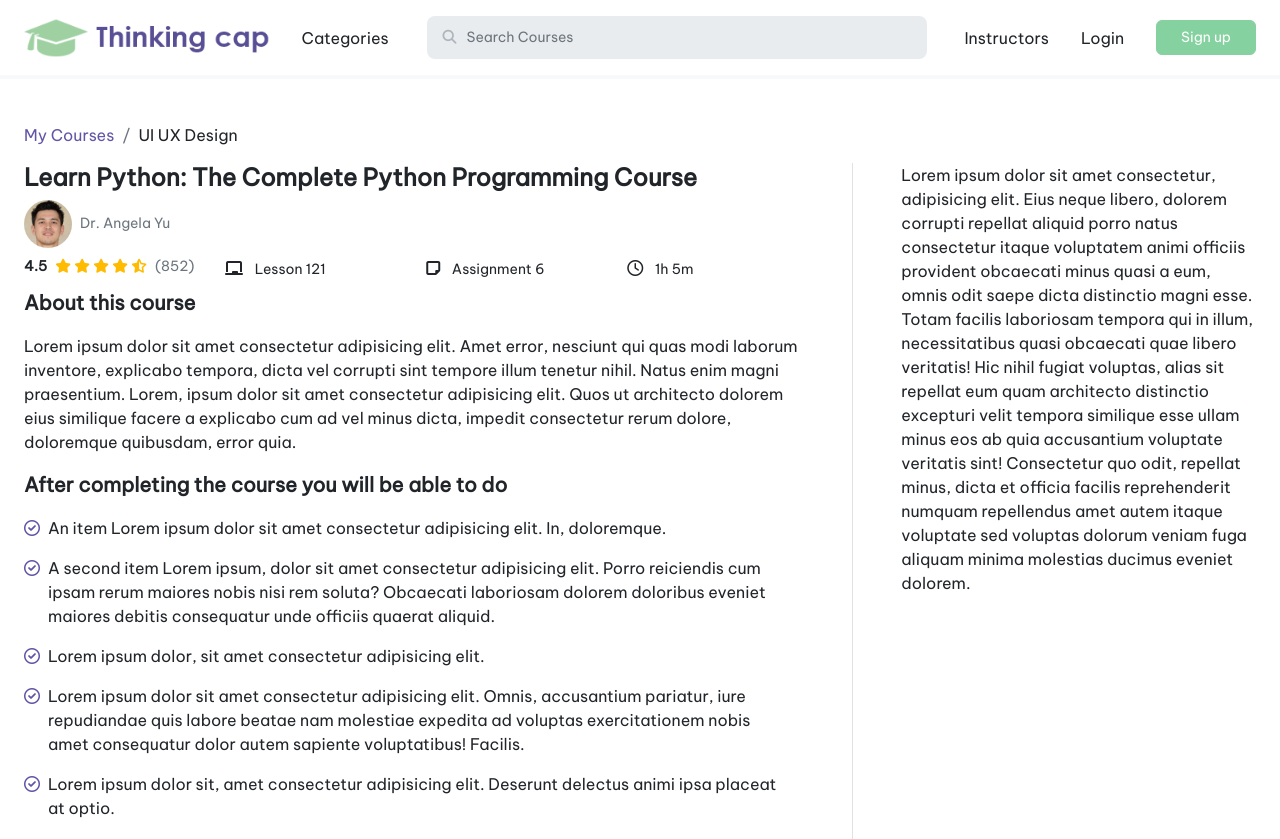
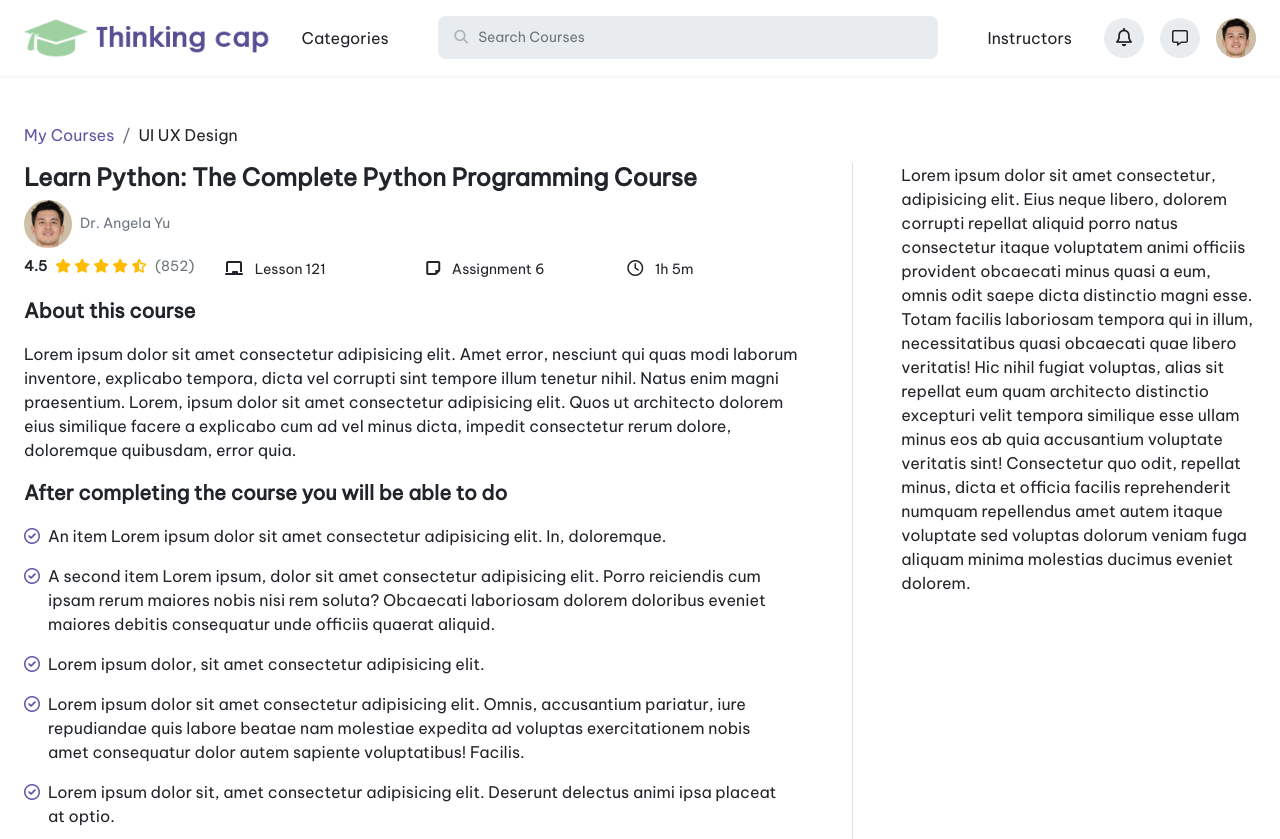
Before and after one commit to GMArjun/thinkingcap, a website: page src/productdetails.html in a window 1280 px wide. Shown: the top 839 px of the page. Drawn offline with Linux system fonts and the light colour scheme.

Commit message:
added after login header style

```diff
--- a/src/assets/styles/style.scss
+++ b/src/assets/styles/style.scss
@@ -718,6 +718,16 @@ footer {
   }
 }
 
+.icon-circle{
+  background-color: $gray-200;
+  height: $spacer * 2.5;
+  width: $spacer * 2.5;
+  display: flex;
+  justify-content: center;
+  align-items: center;
+}
+
+
 .purchase-history-block {
   overflow: hidden;
   &:hover {
--- a/src/productdetails.html
+++ b/src/productdetails.html
@@ -59,8 +59,15 @@
                 </div>
                 <div class="header-controls d-none d-lg-flex align-items-center flex-0-auto">
                     <a href="#" class="nav-link">Instructors</a>
-                    <a href="#" class="nav-link">Login</a>
-                    <a class="btn btn-secondary flex-0-auto" style="--bs-btn-padding-x: 1.5rem;" href="#">Sign up</a>
+                    <div class="d-flex gap-3">
+                        <a href="#" class="nav-link icon-circle rounded-circle p-1"> <i class="fa-regular fa-bell"
+                                style="font-size: 1.143rem;"></i> </a>
+                        <a href="#" class="nav-link icon-circle rounded-circle p-1"><i
+                                class="fa-regular fa-message"></i></a>
+                        <div class="author-preview flex-0-auto">
+                            <img src="./assets/img/static/sampleperson.jpg" alt="">
+                        </div>
+                    </div>
                 </div>
             </div>
         </div>
@@ -154,18 +161,19 @@
                     </nav>
                 </div>
                 <div class="product-details-block">
-                    <div class="row gx-5 gy-4 pb-5">
+                    <div class="row gx-5 gy-3 pb-5">
                         <div class="col-lg-8 pe-lg-5 details-left">
-                            <h4 class="fw-bold">Learn Python: The Complete Python
+                            <div class="d-grid gap-2 mb-2">
+                                <h4 class="fw-bold mb-0">Learn Python: The Complete Python
                                     Programming Course</h4>
-                            <div class="d-flex gap-2 align-items-center mb-2">
+                                <div class="d-flex gap-2 align-items-center">
                                     <div class="author-preview flex-0-auto">
                                         <img src="./assets/img/static/sampleperson.jpg" alt="">
                                     </div>
                                     <span class="text-muted small text-truncate">Dr. Angela Yu</span>
                                 </div>
-                            <div class="row mb-2">
-                                <div class="col-3">
+                                <div class="row mb-2 gy-3">
+                                    <div class="col-12 col-xl-3">
                                         <div class="course-rating small d-flex gap-2">
                                             <span class="fw-bold">4.5</span>
                                             <span class="star-rating_r">
@@ -178,17 +186,18 @@
                                             <span class="text-muted">(852)</span>
                                         </div>
                                     </div>
-                                <div class="col-3">
+                                    <div class="col-sm-4 col-xl-3">
                                         <i class="fa-solid fa-chalkboard pe-2"></i>
                                         <span class="small text-truncate">Lesson 121</span>
                                     </div>
-                                <div class="col-3">
+                                    <div class="col-sm-4 col-xl-3">
                                         <i class="fa-solid fa-note-sticky pe-2"></i>
                                         <span class="small text-truncate">Assignment 6</span>
                                     </div>
-                                <div class="col-3">
+                                    <div class="col-sm-4 col-xl-3">
                                         <i class="fa-regular fa-clock pe-2"></i>
                                         <span class="small text-truncate">1h 5m</span>
+                                    </div>
                                 </div>
                             </div>
 
```
Also changed, not shown: src/assets/styles/style.min.css, 1 other file. Lines whose indentation alone changed are shown as unchanged.
